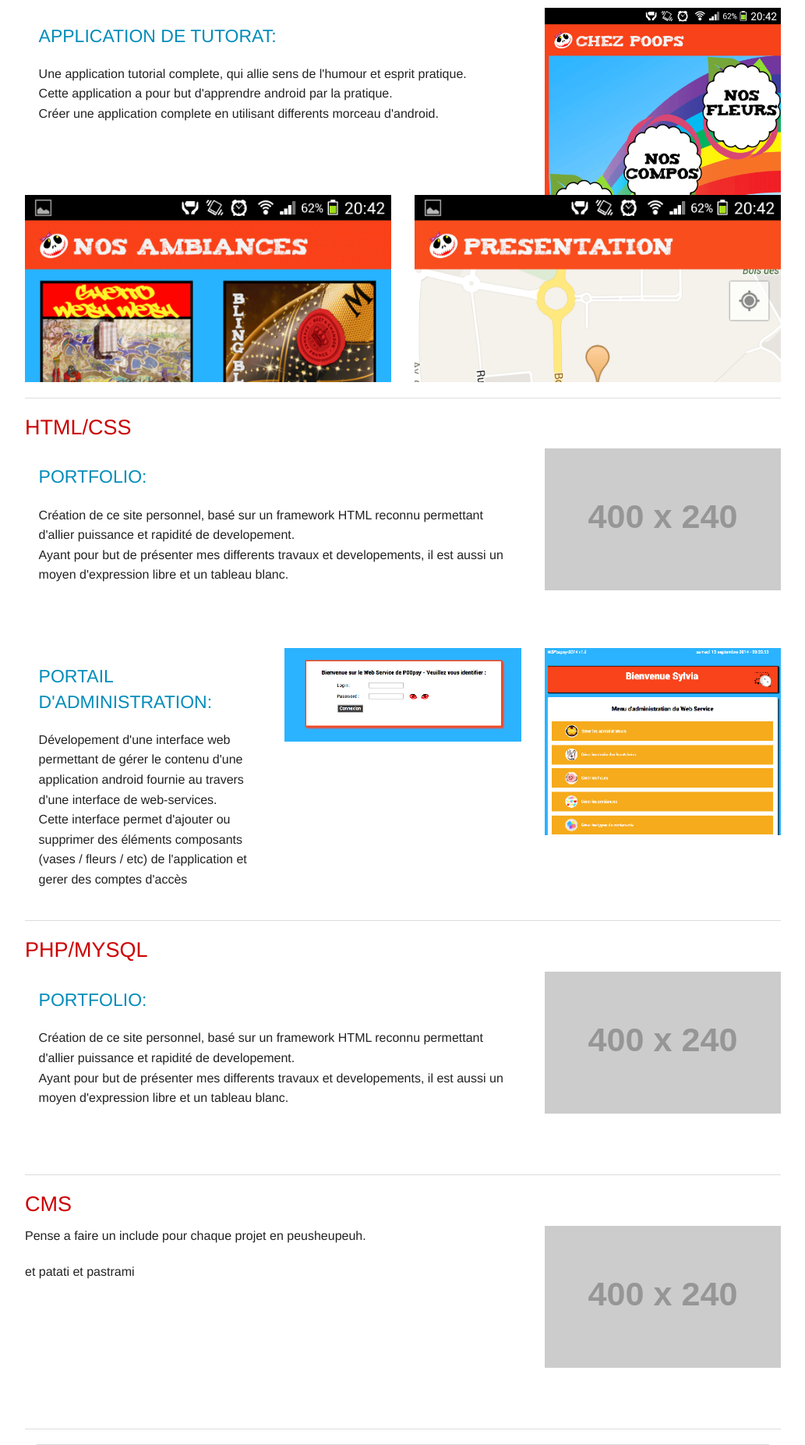
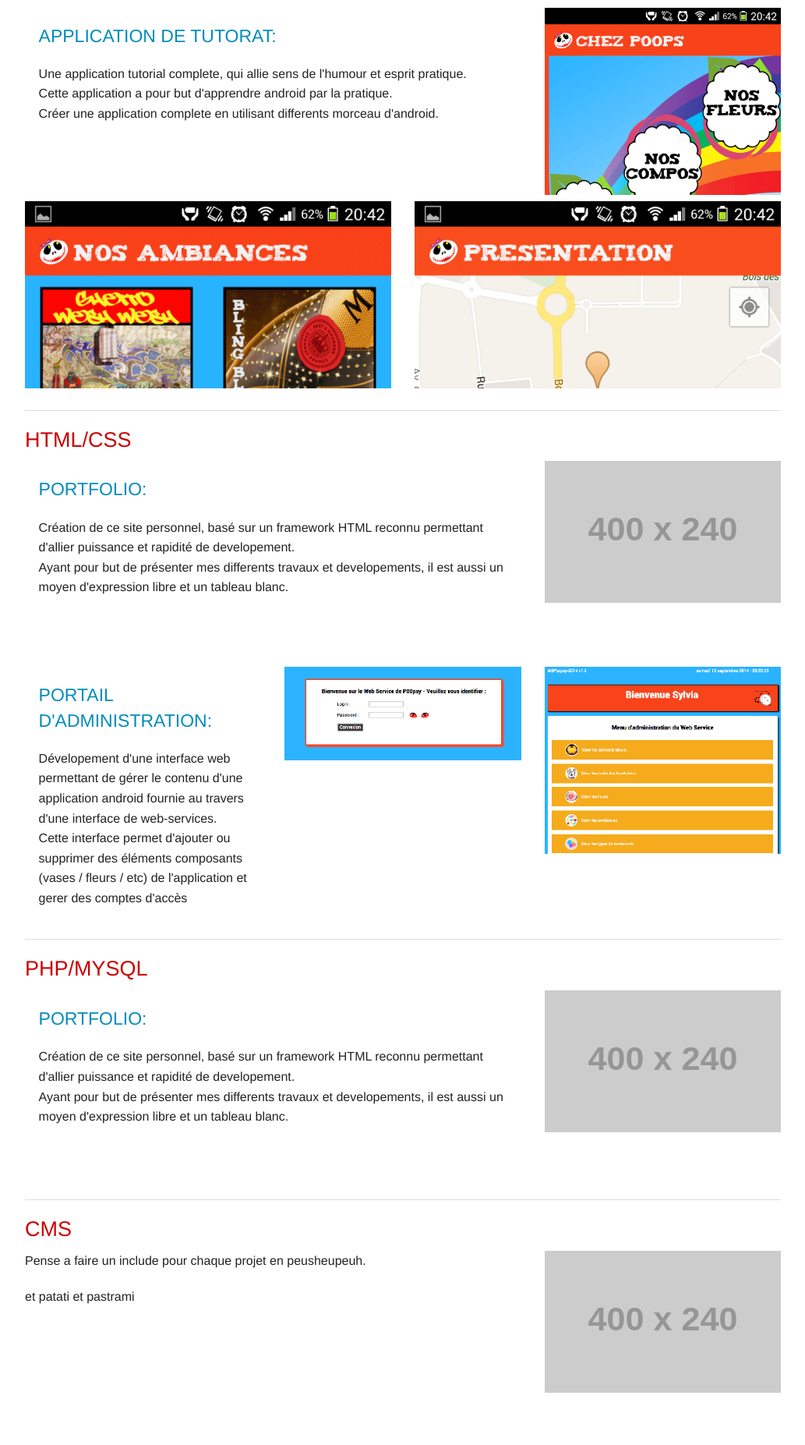
Before and after one commit to p00ps/p00ps.github.io, a PHP site: page /projets/index.html in a window 1280 px wide. Shown: the part 482-2335 px from the top of the page at 78% size, without its empty margins (123-1156 px from the left). Run offline with PHP 8.4, Linux system fonts and the light colour scheme; grey boxes labelled with a size stand in for pictures from a placeholder-image service; some libraries are stand-ins or nearby versions.

Commit message:
adding margin.

```diff
--- a/css/addson.css
+++ b/css/addson.css
@@ -31,6 +31,7 @@ article ul li:first-letter{
 
 #thumb {
 	height: 240px;
+	margin-bottom: 8px;
 	overflow: hidden;
 }
 
```
